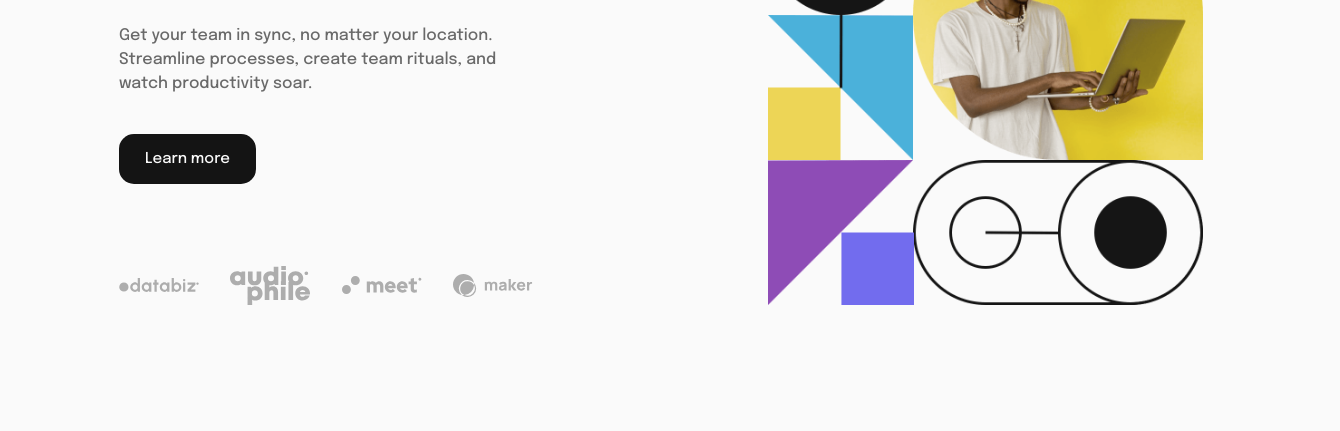
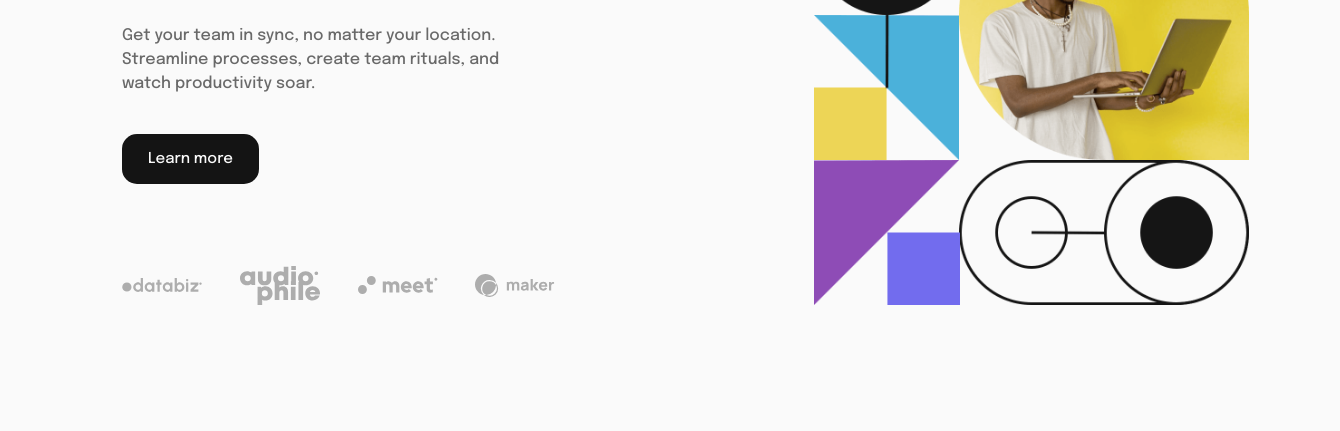
Before and after one commit to APdev88/frontend-mento-intro-section-with-dropdown-navigation, a plain HTML site: page index.html in a window 1280 px wide. Shown: the part 369-800 px from the top of the page, 1340 px wide, since content can reach past the window. Drawn offline with Linux system fonts and the light colour scheme.

Commit message:
style updated

```diff
--- a/sass/style.scss
+++ b/sass/style.scss
@@ -6,6 +6,7 @@ html,
 body {
   font-family: "Epilogue", sans-serif;
   font-size: 18px;
+  min-width: 1340px;
   max-width: 1440px;
   margin: 0 auto;
   height: 100vh;
```
Also changed, not shown: css/style.css, 1 other file.
